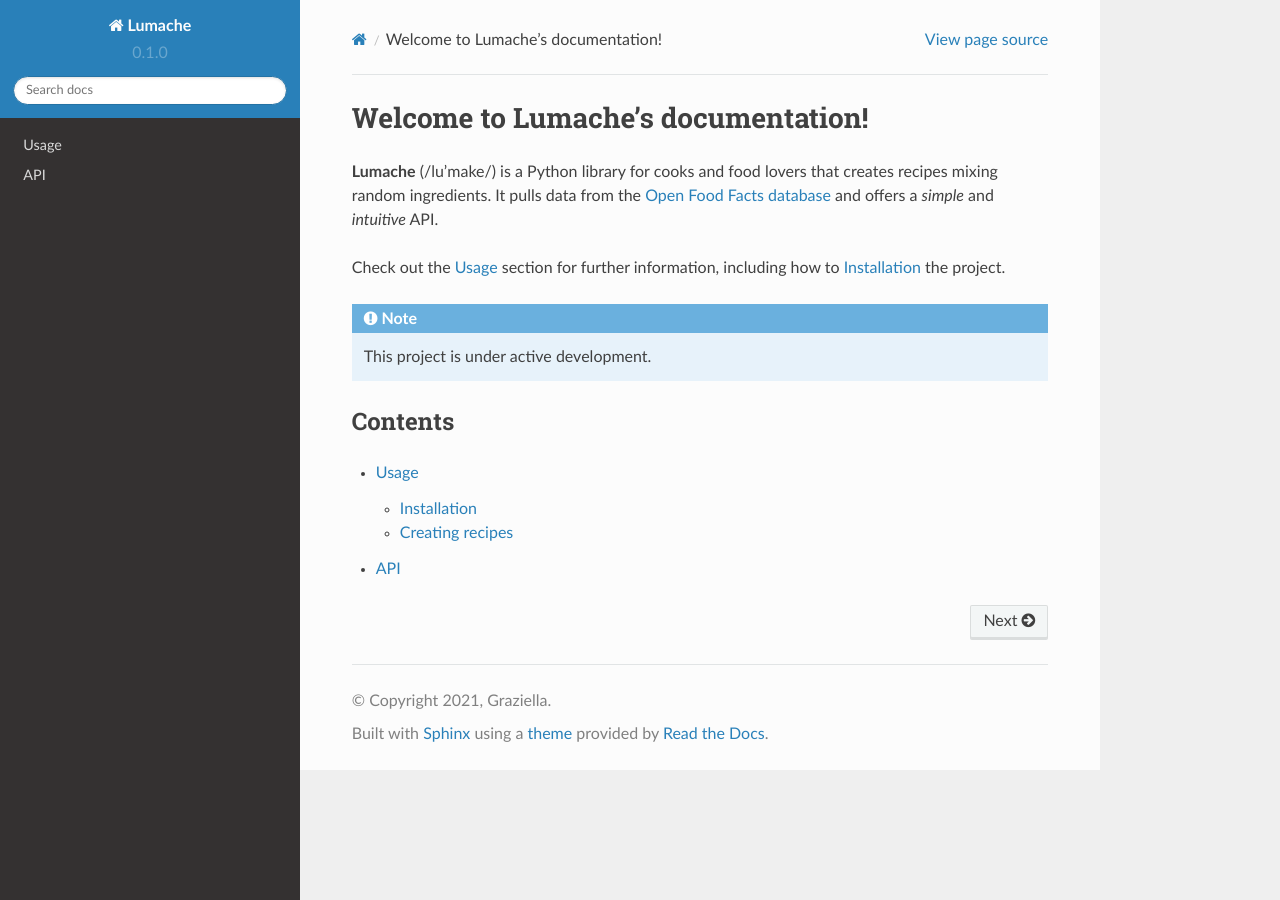
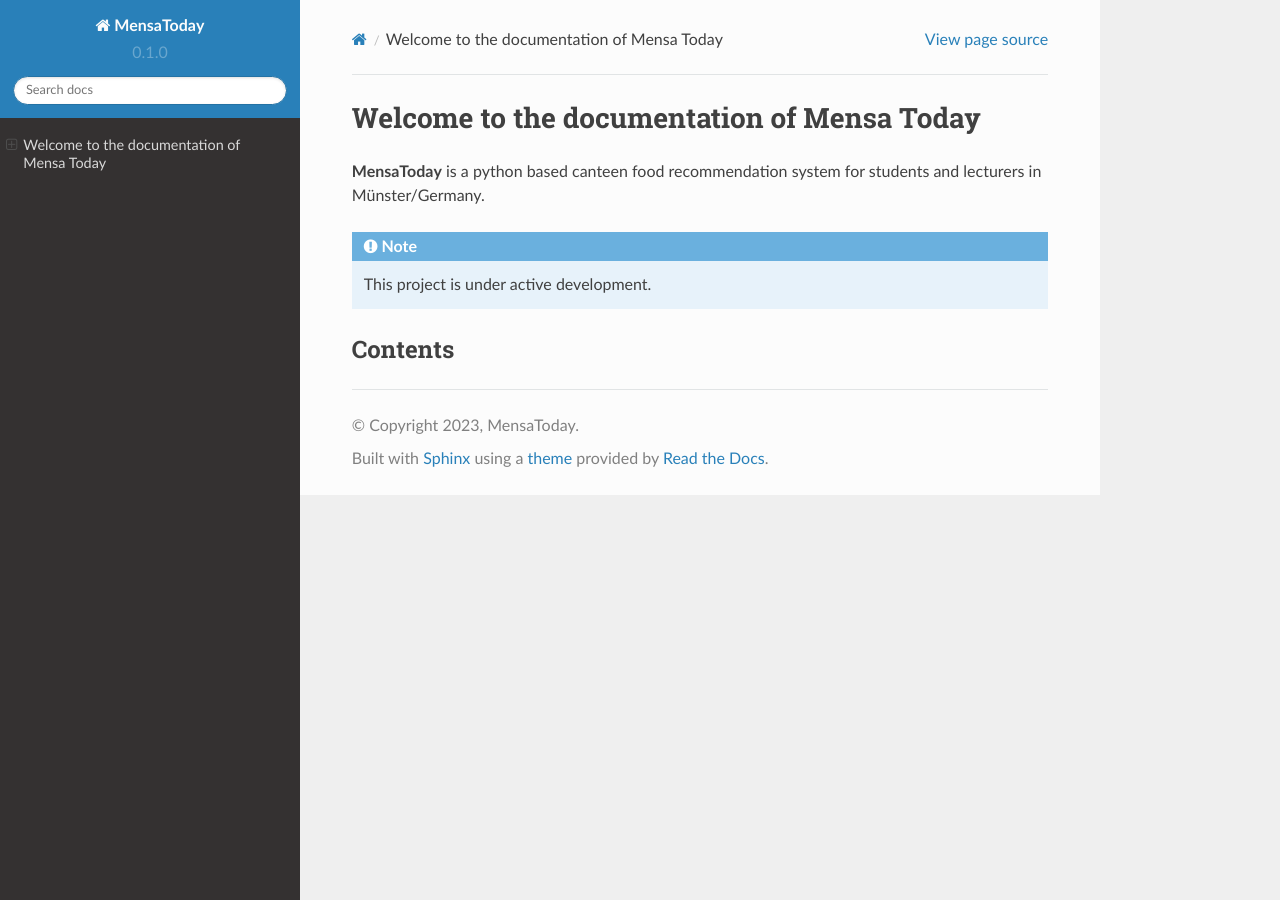
Before and after one commit to MensaToday/mensa-today-documentation, a Sphinx documentation site: the page built from docs/source/index.rst, in a window 1280 px wide. Built offline with Sphinx 7.4.7 and the Read the Docs theme 2.0.0, drawn with Linux system fonts in a browser that asks for light colours.

Commit message:
create base documentation

```diff
--- a/docs/source/conf.py
+++ b/docs/source/conf.py
@@ -2,11 +2,11 @@
 
 # -- Project information
 
-project = 'Lumache'
-copyright = '2021, Graziella'
-author = 'Graziella'
+project = 'MensaToday'
+copyright = '2023, MensaToday'
+author = 'MensaToday'
 
-release = '0.1'
+release = '0.2.1'
 version = '0.1.0'
 
 # -- General configuration
--- a/docs/source/index.rst
+++ b/docs/source/index.rst
@@ -1,13 +1,9 @@
-Welcome to Lumache's documentation!
-===================================
+Welcome to the documentation of Mensa Today
+===========================================
 
-**Lumache** (/lu'make/) is a Python library for cooks and food lovers
-that creates recipes mixing random ingredients.
-It pulls data from the `Open Food Facts database <https://world.openfoodfacts.org/>`_
-and offers a *simple* and *intuitive* API.
+**MensaToday** is a python based canteen food recommendation system
+for students and lecturers in Münster/Germany.
 
-Check out the :doc:`usage` section for further information, including
-how to :ref:`installation` the project.
 
 .. note::
 
@@ -18,5 +14,5 @@
 
 .. toctree::
 
-   usage
-   api
+..    usage
+..    api
```
Also changed, not shown: README.rst (+3 -8 lines), docs/source/api.rst (+5 -5 lines), docs/source/usage.rst (+21 -21 lines), 1 other file.
